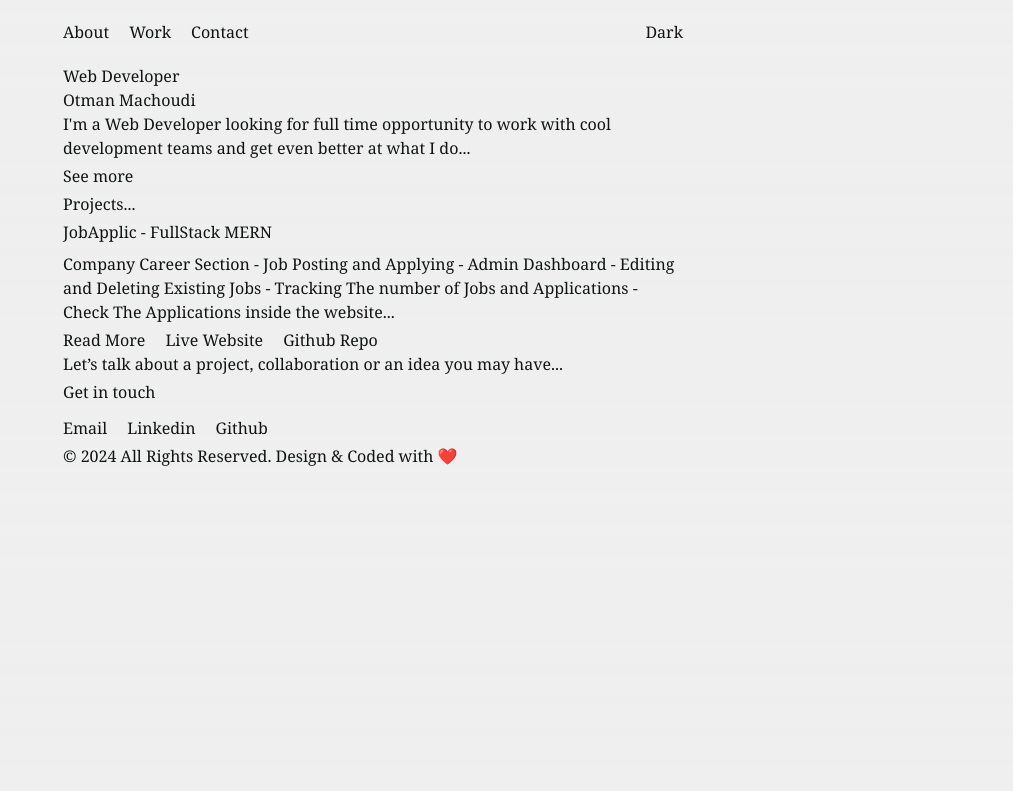
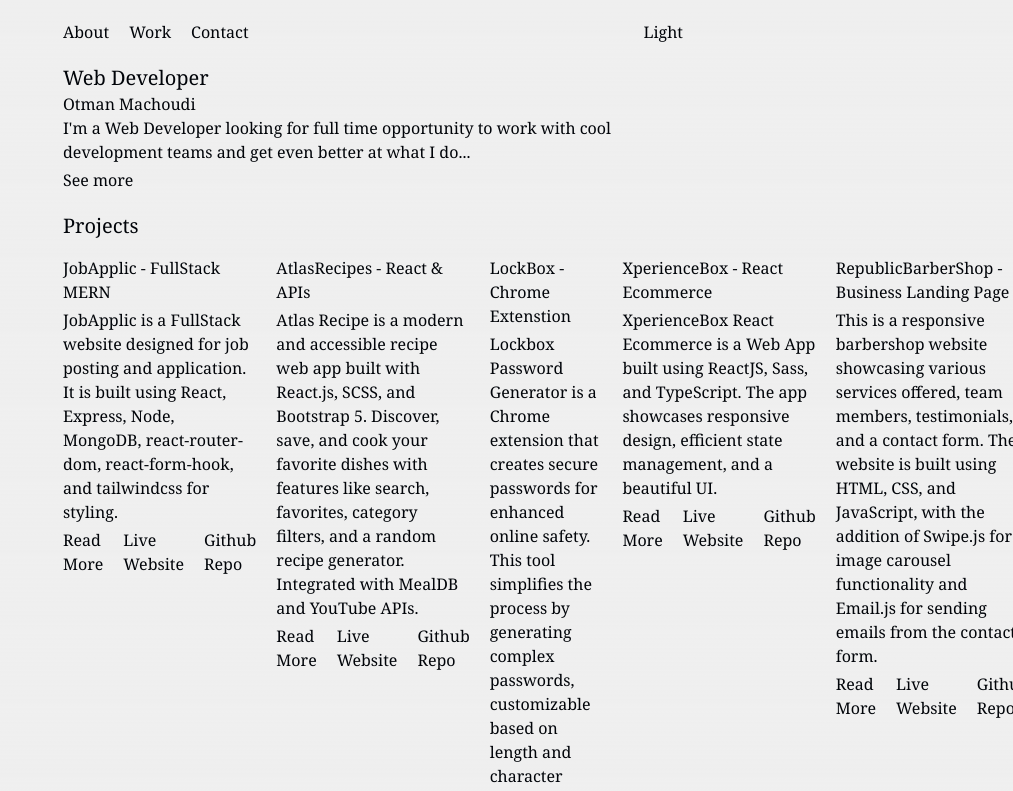
Before and after one commit to Machoudi2002/Portfolio, a Next.js app: page / in a window 1280 px wide. Shown: the top 791 px of the page, without its empty margins (267-1280 px from the left). Built offline with nearby package versions, Linux system fonts and the light colour scheme.

Commit message:
Create Main Page

```diff
--- a/src/Components/About.tsx
+++ b/src/Components/About.tsx
@@ -8,7 +8,7 @@ export default function About() {
         <p className="text-sm py-3">
             I'm a Web Developer looking for full time opportunity to work with cool development teams and get even better at what I do...
         </p>
-        <button className="py-1 px-3 my-2 border-2 border-dashed border-white font-bold">
+        <button className="py-1 px-3 my-2 border-2 border-dashed font-bold">
             <a href="http://">See more</a>
         </button>
     </section>
--- a/src/Components/Contact.tsx
+++ b/src/Components/Contact.tsx
@@ -6,7 +6,7 @@ export default function Contact() {
         <p className="text-3xl">
             Let’s talk about a project, collaboration or an idea you may have...
         </p>
-        <button className="py-1 px-3 my-5 border-2 border-dashed border-white font-bold">
+        <button className="py-1 px-3 my-5 border-2 border-dashed font-bold">
             <a href="http://">Get in touch</a>
         </button>
     </section>
--- a/src/Components/ProjectCard.tsx
+++ b/src/Components/ProjectCard.tsx
@@ -1,17 +1,25 @@
+import Link from "next/link"
+export type ProjectCardProps = {
+  title: string,
+  description: string,
+  postLink: string,
+  siteLink?: string,
+  repoLink: string
+}
 
-
-export default function ProjectCard() {
+export default function ProjectCard(props : ProjectCardProps) {
   return (
-    <article>
-        <h3 className="font-bold text-lg py-1">JobApplic - FullStack MERN</h3>
+    <article className="border border-dashed border-4 py-3 px-4">
+        <h3 className="font-bold text-lg">{props.title}</h3>
         <p className="text-sm py-1">
-            Company Career Section - Job Posting and Applying - Admin Dashboard - Editing and Deleting Existing Jobs -
-            Tracking The number of Jobs and Applications - Check The Applications inside the website...
+          {props.description}
         </p>
-        <ul className='flex flex-row gap-5 text-sm py-2'>
-            <li className='cursor-pointer'>Read More</li>
-            <li className='cursor-pointer'>Live Website</li>
-            <li className='cursor-pointer'>Github Repo</li>
+        <ul className='flex flex-row gap-5 text-sm py-2 font-bold'>
+            <li className='cursor-pointer'><Link href={props.postLink}>Read More</Link></li>
+            {
+              props.siteLink ? <li className='cursor-pointer'><a href={props.siteLink} target="_blank">Live Website</a></li> : null
+            }
+            <li className='cursor-pointer'><a href={props.repoLink} target="_blank">Github Repo</a></li>
         </ul>
     </article>
   )
--- a/src/Components/Projects.tsx
+++ b/src/Components/Projects.tsx
@@ -1,11 +1,27 @@
 import ProjectCard from "./ProjectCard";
+import { ProjectCardProps } from "./ProjectCard";
+import { promises as fs } from 'fs';
 
 
-export default function Projects() {
+export default async function Projects() {
+  const file = await fs.readFile(process.cwd() + '/src/data.json', 'utf8');
+  const data = JSON.parse(file);
   return (
-    <section>
-        <h2 className="py-4 text-lg">Projects...</h2>
-        <ProjectCard />
+    <section className="flex flex-col gap-5">
+      {
+        data && data.map((project : ProjectCardProps, id: number) => (
+          <div key={id}>
+            <ProjectCard
+              title={project.title}
+              description={project.description}
+              postLink={project.postLink}
+              siteLink={project.siteLink}
+              repoLink={project.repoLink}
+            />
+          </div>
+        ))
+      }
+
     </section>
   )
 }
--- a/src/app/globals.css
+++ b/src/app/globals.css
@@ -3,7 +3,7 @@
 @tailwind utilities;
 
 :root {
-  --foreground-rgb: 17, 20, 20;
+  --foreground-rgb: 1, 4, 9;
   --background-start-rgb: 239, 239, 239;
   --background-end-rgb: 239, 239, 239;
 }
@@ -11,8 +11,8 @@
 @media (prefers-color-scheme: dark) {
   :root {
     --foreground-rgb: 239, 239, 239;
-    --background-start-rgb: 17, 20, 20;
-    --background-end-rgb: 17, 20, 20;
+    --background-start-rgb: 1, 4, 9;
+    --background-end-rgb: 1, 4, 9;
   }
 }
 
--- a/src/app/layout.tsx
+++ b/src/app/layout.tsx
@@ -24,7 +24,7 @@ export default function RootLayout({
               <li className='cursor-pointer'>Work</li>
               <li className='cursor-pointer'>Contact</li>
             </ul>
-            <span className='cursor-pointer'>Dark</span>
+            <span className='cursor-pointer'>Light</span>
           </nav>
         </header>
         {children}
--- a/src/app/page.tsx
+++ b/src/app/page.tsx
@@ -6,6 +6,7 @@ export default function Home() {
   return (
     <main className="container">
       <About />
+      <h2 className="py-4 text-xl">Projects</h2>
       <Projects />
       <Contact />
     </main>
--- /dev/null
+++ b/src/data.json
@@ -0,0 +1,37 @@
+[
+    {
+        "title": "JobApplic - FullStack MERN",
+        "description": "JobApplic is a FullStack website designed for job posting and application. It is built using React, Express, Node, MongoDB, react-router-dom, react-form-hook, and tailwindcss for styling.",
+        "postLink": "/Projects/JobApplic",
+        "siteLink": "https://jobapplic.netlify.app/",
+        "repoLink": "https://github.com/Machoudi2002/JobApplic"
+    },
+    {
+        "title": "AtlasRecipes - React & APIs",
+        "description": "Atlas Recipe is a modern and accessible recipe web app built with React.js, SCSS, and Bootstrap 5. Discover, save, and cook your favorite dishes with features like search, favorites, category filters, and a random recipe generator. Integrated with MealDB and YouTube APIs.",
+        "postLink": "/Projects/AtlasRecipes",
+        "siteLink": "https://atlasrecipes.netlify.app/",
+        "repoLink": "https://github.com/Machoudi2002/Atlas-Recipe-React-Web-App"
+    },
+    {
+        "title": "LockBox - Chrome Extenstion",
+        "description": "Lockbox Password Generator is a Chrome extension that creates secure passwords for enhanced online safety. This tool simplifies the process by generating complex passwords, customizable based on length and character types. The passwords are securely stored and can be easily copied to the clipboard for convenient use.",
+        "postLink": "/Projects/LockBox",
+        "repoLink": "https://github.com/Machoudi2002/LockBox-Password-Generator-Chrome-Extension"
+    },
+    {
+        "title": "XperienceBox - React Ecommerce",
+        "description": "XperienceBox React Ecommerce is a Web App built using ReactJS, Sass, and TypeScript. The app showcases responsive design, efficient state management, and a beautiful UI.",
+        "postLink": "/Projects/XperienceBox",
+        "siteLink": "https://xperiencebox.netlify.app/",
+        "repoLink": "https://github.com/Machoudi2002/XperienceBox-React-Ecommerce-Web-App"
+    },
+    {
+        "title": "RepublicBarberShop - Business Landing Page",
+        "description": "This is a responsive barbershop website showcasing various services offered, team members, testimonials, and a contact form. The website is built using HTML, CSS, and JavaScript, with the addition of Swipe.js for image carousel functionality and Email.js for sending emails from the contact form.",
+        "postLink": "/Projects/RepublicBarberShop",
+        "siteLink": "https://barberrepublic.netlify.app/",
+        "repoLink": "https://github.com/Machoudi2002/Republic-BarberShop"
+    }
+
+]
```
Also changed, not shown: 1 other file (tests, documents, lock files or other folders).
